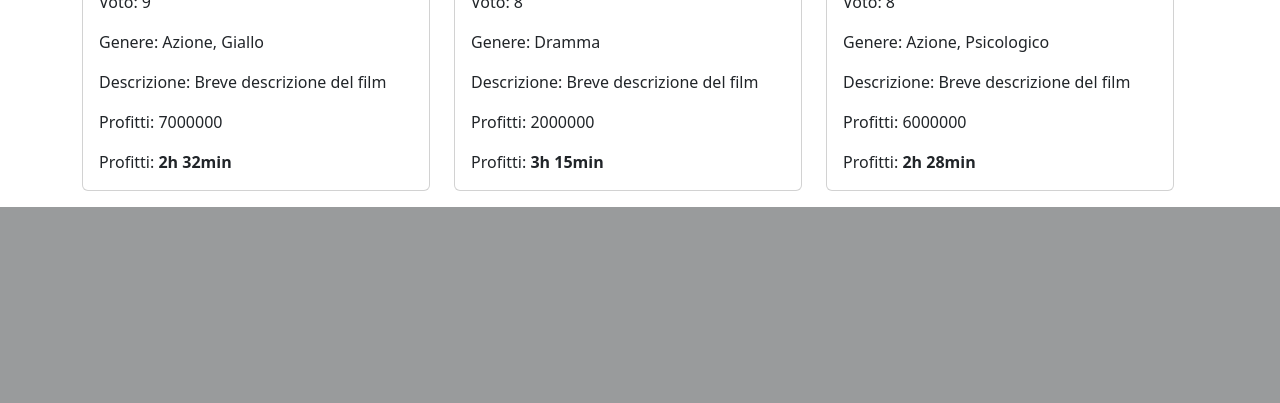
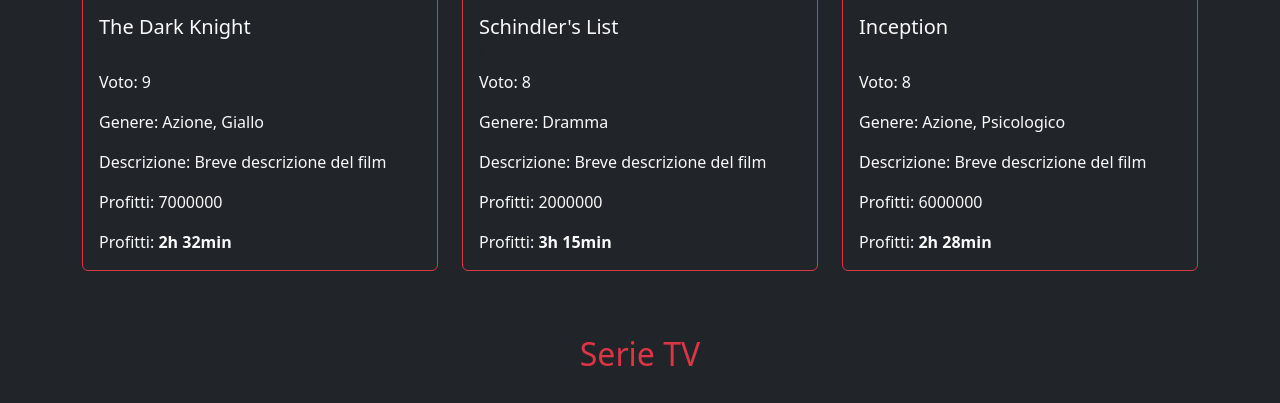
Before and after one commit to MassimoRomano/php-oop-1, a PHP site: page / in a window 1280 px wide. Shown: the part 1642-2045 px from the top of the page. Before the commit the page ends 1849 px from the top, so only its background shows below. Run offline with PHP 8.4, Linux system fonts and the light colour scheme.

Commit message:
add serie.php

```diff
--- /dev/null
+++ b/assets/css/style.css
@@ -0,0 +1,3 @@
+main{
+    background-color: #060607;
+}
--- a/index.php
+++ b/index.php
@@ -11,33 +11,34 @@ require_once __DIR__ . "/models/db.php";
     <meta name="viewport" content="width=device-width, initial-scale=1.0">
     <title>Film</title>
     <link href="https://cdn.jsdelivr.net/npm/bootstrap@5.3.3/dist/css/bootstrap.min.css" rel="stylesheet" integrity="sha384-QWTKZyjpPEjISv5WaRU9OFeRpok6YctnYmDr5pNlyT2bRjXh0JMhjY6hW+ALEwIH" crossorigin="anonymous">
+    <link rel="stylesheet" href="/assets/css/style.css">
 </head>
 
 <body>
     <header>
-        <nav class="navbar navbar-expand navbar-dark bg-dark">
+        <nav class="navbar navbar-expand navbar-dark bg-danger">
             <div class="container">
                 <ul class="nav navbar-nav">
                     <li class="nav-item">
-                        <a class="nav-link" href="#" aria-current="page">Home</a>
+                        <a class="nav-link text-dark" href="#" aria-current="page">Home</a>
                     </li>
                     <li class="nav-item">
-                        <a class="nav-link" href="#">About</a>
+                        <a class="nav-link text-dark" href="#">About</a>
                     </li>
                 </ul>
             </div>
         </nav>
     </header>
 
-    <main>
+    <main class="bg-dark">
         <div class="container">
-            <div class="row">
-                    <h2 class="text-center mt-5">FILM</h2>
+            <section>
+                <h2 class="text-center text-danger ">FILM</h2>
                 <div class="row">
                     <?php foreach ($films as $film) : ?>
                         <div class="col-4 my-3">
-                                <div class="card">
-                                    <img style="height:34rem;" src="<?php echo $film->poster ?>" class="card-img-top" alt="...">
+                            <div class="card bg-dark border-danger text-light">
+                                <img style="height:38rem;" src="<?php echo $film->poster ?>" class="card-img-top" alt="...">
                                 <div class="card-body">
                                     <h5 class="card-title"><?php echo $film->titolo ?></h5>
                                     <h6 class="card-subtitle mb-2 text-muted"><?php echo $film->lingua ?></h6>
@@ -53,7 +54,26 @@ require_once __DIR__ . "/models/db.php";
                         </div>
                     <?php endforeach; ?>
                 </div>
+
+            </section>
+            <section>
+                <h2 class="text-center text-danger mt-5 mb-3">Serie TV</h2>
+                <div class="row">
+                    <?php foreach ($series as $serie) : ?>
+                        <div class="col-4 my-3">
+                            <div class="card bg-dark border-danger text-light">
+                                <img style="height:38rem;" src="<?php echo $serie->poster ?>" class="card-img-top" alt="...">
+                                <div class="card-body">
+                                    <h5 class="card-title"><?php echo $serie->titolo ?></h5>
+                                    <h6 class="card-subtitle mb-2 text-muted"><?php echo $serie->lingua ?></h6>
+                                    <p class="card-text">Voto: <?php echo $serie->voto ?></p>
+                                    <p class="card-text">Stagioni: <?php echo $serie->stagioni ?></p>
                                 </div>
+                            </div>
+                        </div>
+                    <?php endforeach; ?>
+                </div>
+            </section>
         </div>
     </main>
 
--- a/models/db.php
+++ b/models/db.php
@@ -25,6 +25,16 @@ $films = [
     new Movie('Inception', 'English', 8, 'https://m.media-amazon.com/images/I/912AErFSBHL._AC_UF1000,1000_QL80_.jpg', [$generi[5]], 6000000, '2h 28min')
 ];
 
+/* SERIE*/
+$series = [
+    new Serie('Breaking Bad', 'English', 9, 'https://m.media-amazon.com/images/M/MV5BYmQ4YWMxYjUtNjZmYi00MDQ1LWFjMjMtNjA5ZDdiYjdiODU5XkEyXkFqcGdeQXVyMTMzNDExODE5._V1_.jpg', [$generi[0]], 5),
+    new Serie('Game of Thrones', 'English', 8, 'https://m.media-amazon.com/images/M/MV5BN2IzYzBiOTQtNGZmMi00NDI5LTgxMzMtN2EzZjA1NjhlOGMxXkEyXkFqcGdeQXVyNjAwNDUxODI@._V1_FMjpg_UX1000_.jpg', [$generi[1]], 8),
+    new Serie('Stranger Things', 'English', 8, 'https://mr.comingsoon.it/imgdb/serietv/serie/1540/1540.jpg', [$generi[2]], 4),
+    new Serie('The Crown', 'English', 8, 'https://pad.mymovies.it/filmclub/2016/09/252/locandina.jpg', [$generi[3]], 4),
+    new Serie('Spartacus', 'English', 7, 'https://pad.mymovies.it/filmclub/2010/03/012/locandina.jpg', [$generi[4]], 4),
+    new Serie('The Mandalorian', 'English', 8, 'https://www.orientaserie.it/wp-content/uploads/2022/09/IMG_1071-scaled-1.jpeg', [$generi[5]], 2)
+];
+
 
 
 
--- a/models/serie.php
+++ b/models/serie.php
@@ -0,0 +1,6 @@
+<?php
+class Serie extends Production {
+    public function __construct(string $titolo,string $lingua,int $voto,string $poster,array $generi, public int $stagioni) {
+        parent::__construct($titolo, $lingua, $voto, $poster, $generi);
+    }
+}
```
Lines whose indentation alone changed are shown as unchanged.
